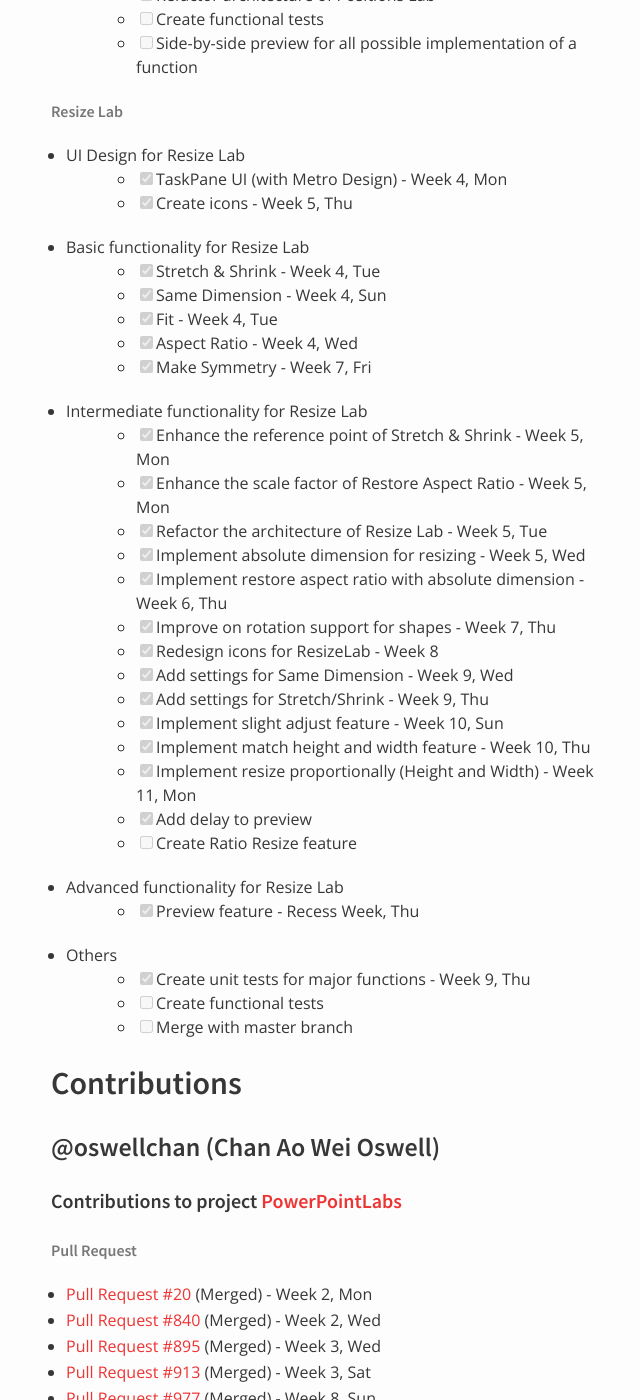
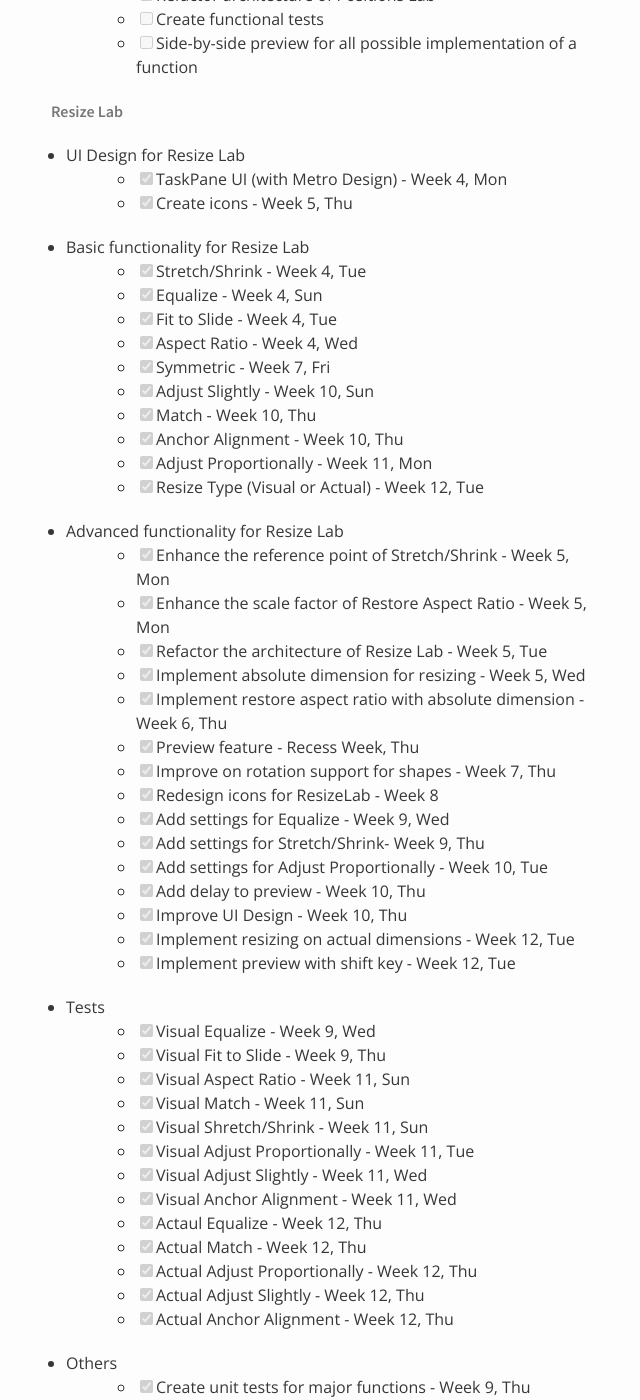
Before and after one commit to nus-oss/cs3281-AY1516S2-website, a Jekyll site: the page built from teams/powerpointlabs.md, in a window 1280 px wide and 1400 px high, scrolled down 2917 px. Shown: the whole window, without its empty margins (319-959 px from the left). Built offline with Jekyll 4.4.1, drawn with Linux system fonts in a browser that asks for light colours; some of the changed text lies outside the part shown.

Commit message:
Update Yu Ting's progress

```diff
--- a/teams/powerpointlabs.md
+++ b/teams/powerpointlabs.md
@@ -92,30 +92,49 @@
   * [x] TaskPane UI (with Metro Design) - Week 4, Mon
   * [x] Create icons - Week 5, Thu
 * Basic functionality for Resize Lab
-  * [x] Stretch & Shrink - Week 4, Tue
-  * [x] Same Dimension - Week 4, Sun
-  * [x] Fit - Week 4, Tue
+  * [x] Stretch/Shrink - Week 4, Tue
+  * [x] Equalize - Week 4, Sun
+  * [x] Fit to Slide - Week 4, Tue
   * [x] Aspect Ratio - Week 4, Wed
-  * [x] Make Symmetry - Week 7, Fri
-* Intermediate functionality for Resize Lab
-  * [x] Enhance the reference point of Stretch & Shrink - Week 5, Mon
+  * [x] Symmetric - Week 7, Fri
+  * [x] Adjust Slightly - Week 10, Sun
+  * [x] Match - Week 10, Thu
+  * [x] Anchor Alignment - Week 10, Thu
+  * [x] Adjust Proportionally - Week 11, Mon
+  * [x] Resize Type (Visual or Actual) - Week 12, Tue
+* Advanced functionality for Resize Lab
+  * [x] Enhance the reference point of Stretch/Shrink - Week 5, Mon
   * [x] Enhance the scale factor of Restore Aspect Ratio - Week 5, Mon
   * [x] Refactor the architecture of Resize Lab - Week 5, Tue
   * [x] Implement absolute dimension for resizing - Week 5, Wed
   * [x] Implement restore aspect ratio with absolute dimension - Week 6, Thu
+  * [x] Preview feature - Recess Week, Thu
   * [x] Improve on rotation support for shapes - Week 7, Thu
   * [x] Redesign icons for ResizeLab - Week 8
-  * [x] Add settings for Same Dimension - Week 9, Wed
-  * [x] Add settings for Stretch/Shrink - Week 9, Thu
-  * [x] Implement slight adjust feature - Week 10, Sun
-  * [x] Implement match height and width feature - Week 10, Thu
-  * [x] Implement resize proportionally (Height and Width) - Week 11, Mon
-  * [x] Add delay to preview
-  * [ ] Create Ratio Resize feature
-* Advanced functionality for Resize Lab
-  * [x] Preview feature - Recess Week, Thu
+  * [x] Add settings for Equalize - Week 9, Wed
+  * [x] Add settings for Stretch/Shrink- Week 9, Thu
+  * [x] Add settings for Adjust Proportionally - Week 10, Tue
+  * [x] Add delay to preview - Week 10, Thu
+  * [x] Improve UI Design - Week 10, Thu
+  * [x] Implement resizing on actual dimensions - Week 12, Tue
+  * [x] Implement preview with shift key - Week 12, Tue
+* Tests
+  * [x] Visual Equalize - Week 9, Wed
+  * [x] Visual Fit to Slide - Week 9, Thu
+  * [x] Visual Aspect Ratio - Week 11, Sun
+  * [x] Visual Match - Week 11, Sun
+  * [x] Visual Shretch/Shrink - Week 11, Sun
+  * [x] Visual Adjust Proportionally - Week 11, Tue
+  * [x] Visual Adjust Slightly - Week 11, Wed
+  * [x] Visual Anchor Alignment - Week 11, Wed
+  * [x] Actaul Equalize - Week 12, Thu
+  * [x] Actual Match - Week 12, Thu
+  * [x] Actual Adjust Proportionally - Week 12, Thu
+  * [x] Actual Adjust Slightly - Week 12, Thu
+  * [x] Actual Anchor Alignment - Week 12, Thu
 * Others
   * [x] Create unit tests for major functions - Week 9, Thu
+  * [x] Documentation - Week 12, Thu
   * [ ] Create functional tests
   * [ ] Merge with master branch
 
@@ -238,41 +257,62 @@
 * Implemented [Preview](https://github.com/nus-fboa2016-PL/PowerPointLabs/compare/3bb5f0221f23dc6bc738bcbc55d719f869203e98...nus-fboa2016-PL:9d94a942dbc48e1da1c8819b35621fbd7e9be974) feature - Recess Week
 * Implemented the redefinition of bounding box in [`PPShape.cs`](https://github.com/nus-fboa2016-PL/PowerPointLabs/blob/c14b014770d3bc00a743914cbc8fcd718cf1f3ac/PowerPointLabs/PowerPointLabs/Utils/PPShape.cs) - Week 7, Thu
 * Created **Symmetric** feature in [`ResizeLabMain.Symmetry.cs`](https://github.com/nus-fboa2016-PL/PowerPointLabs/blob/b994d66268cb1eb29597d47ea687f781b70f40d1/PowerPointLabs/PowerPointLabs/ResizeLab/ResizeLabMain.Symmetry.cs) - Week 7, Thu
-* Created preview of **Symmetric** in [`Commit e99bf89`](https://github.com/nus-fboa2016-PL/PowerPointLabs/commit/1a76458a8a6168f37771c95e245b88e45b2512e7) - Week 7, Fri
-* Refactored preview and execute action in [`Commit 99f13a1`](https://github.com/nus-fboa2016-PL/PowerPointLabs/commit/ab4c5086cd3bb9425d7280858658609655d67167) - Week 7, Fri
+* Created preview of **Symmetric** in [`Commit 1a76458`](https://github.com/nus-fboa2016-PL/PowerPointLabs/commit/1a76458a8a6168f37771c95e245b88e45b2512e7) - Week 7, Fri
+* Refactored preview and execute action in [`Commit ab4c508`](https://github.com/nus-fboa2016-PL/PowerPointLabs/commit/ab4c5086cd3bb9425d7280858658609655d67167) - Week 7, Fri
 * Removed **Symmetric** from UI - Week 8, Thu
-* Implemented reset nodes to its original rotation in [`Commit 0d44fce`](https://github.com/nus-fboa2016-PL/PowerPointLabs/commit/1e3a2314ef4b6cb7081042db82f5191f50b424ae) - Week 9, Wed
+* Implemented reset nodes to its original rotation in [`Commit 1e3a231`](https://github.com/nus-fboa2016-PL/PowerPointLabs/commit/1e3a2314ef4b6cb7081042db82f5191f50b424ae) - Week 9, Wed
 * Added Resize Lab base unit test in [`ResizeLabBaseTest.cs`](https://github.com/nus-fboa2016-PL/PowerPointLabs/blob/4757354d6de862da0079cdea8ed637e5a9ee5075/PowerPointLabs/Test/UnitTest/ResizeLab/ResizeLabBaseTest.cs) - Week 9, Wed
 * Added unit tests for **Same Dimension** in [`SameDimensionTest.cs`](https://github.com/nus-fboa2016-PL/PowerPointLabs/blob/4757354d6de862da0079cdea8ed637e5a9ee5075/PowerPointLabs/Test/UnitTest/ResizeLab/SameDimensionTest.cs) - Week 9, Wed
 * Added unit tests for **Fit to Slide** in [`FitToSlideTest.cs`](https://github.com/nus-fboa2016-PL/PowerPointLabs/blob/2e175998d1946aa88b4d45d7be02e9060ce9d4f9/PowerPointLabs/Test/UnitTest/ResizeLab/FitToSlideTest.cs) - Week 9, Thu
-* Implemented anchor alignment to **Same Dimension** in [`Commit 9034054`](https://github.com/nus-fboa2016-PL/PowerPointLabs/commit/8a84a5f7d3578ef335c44349929c5b69c1d3d92c) - Week 9, Thu
-* Integrated the reset of nodes in Resize Lab after previewing in [`Commit a4c1f4f`](https://github.com/nus-fboa2016-PL/PowerPointLabs/commit/cd27419f860ca5cd7dec84f880d2035fdfa08b35) - Week 9, Fri
-* Refactored `PPShape` in [`Commit e4088b`](https://github.com/nus-fboa2016-PL/PowerPointLabs/commit/37a9daf5aca1724643215dcd53197dd14075a539) - Week 9, Fri
-* Changed shape identifier for preview in [`Commit acb6193`](https://github.com/nus-fboa2016-PL/PowerPointLabs/commit/c42b6a164fcc6976aea1c179503a7d74cdbacc29) - Week 10, Sun
-* Fixed bug of restoring shape in for unit tests in [`Commit f02534e`](https://github.com/nus-fboa2016-PL/PowerPointLabs/commit/4bcbb9ad28469f03e63cb28e974df2b2fc9c844c) - Week 10, Mon
-* Implemented previewing using Undo in [`Commit 4bcbb9a`](https://github.com/nus-fboa2016-PL/PowerPointLabs/commit/0c14bfdb4d1613ec196fd27e99be52374fa5ec98) - Week 10, Mon
-* Refactored **Stretch and Shrink** unit tests in [`Commit 0c14bfd`](https://github.com/nus-fboa2016-PL/PowerPointLabs/commit/fdda5e59af4137746f7a7a5f65b6381d06223d8f) - Week 10, Thu
-* Refactored **Same Dimension** unit tests in [`Commit fdda5e5`](https://github.com/nus-fboa2016-PL/PowerPointLabs/commit/2f97b7b093428b749a6cbf6e586333a0708b0682) - Week 10, Thu
-* Refactored **Fit To Slide** unit tests in [`Commit 2f97b7b`](https://github.com/nus-fboa2016-PL/PowerPointLabs/commit/07d1165404b9602394416c41b88835650097c34f) - Week 10, Thu
+* Implemented anchor alignment to **Same Dimension** in [`Commit 8a84a5f`](https://github.com/nus-fboa2016-PL/PowerPointLabs/commit/8a84a5f7d3578ef335c44349929c5b69c1d3d92c) - Week 9, Thu
+* Integrated the reset of nodes in Resize Lab after previewing in [`Commit cd27419`](https://github.com/nus-fboa2016-PL/PowerPointLabs/commit/cd27419f860ca5cd7dec84f880d2035fdfa08b35) - Week 9, Fri
+* Refactored `PPShape` in [`Commit 37a9daf`](https://github.com/nus-fboa2016-PL/PowerPointLabs/commit/37a9daf5aca1724643215dcd53197dd14075a539) - Week 9, Fri
+* Changed shape identifier for preview in [`Commit c42b6a1`](https://github.com/nus-fboa2016-PL/PowerPointLabs/commit/c42b6a164fcc6976aea1c179503a7d74cdbacc29) - Week 10, Sun
+* Fixed bug of restoring shape in for unit tests in [`Commit 4bcbb9a`](https://github.com/nus-fboa2016-PL/PowerPointLabs/commit/4bcbb9ad28469f03e63cb28e974df2b2fc9c844c) - Week 10, Mon
+* Implemented previewing using Undo in [`Commit 0c14bfd`](https://github.com/nus-fboa2016-PL/PowerPointLabs/commit/0c14bfdb4d1613ec196fd27e99be52374fa5ec98) - Week 10, Mon
+* Refactored **Stretch and Shrink** unit tests in [`Commit fdda5e5`](https://github.com/nus-fboa2016-PL/PowerPointLabs/commit/fdda5e59af4137746f7a7a5f65b6381d06223d8f) - Week 10, Thu
+* Refactored **Same Dimension** unit tests in [`Commit 2f97b7b`](https://github.com/nus-fboa2016-PL/PowerPointLabs/commit/2f97b7b093428b749a6cbf6e586333a0708b0682) - Week 10, Thu
+* Refactored **Fit To Slide** unit tests in [`Commit 07d1165`](https://github.com/nus-fboa2016-PL/PowerPointLabs/commit/07d1165404b9602394416c41b88835650097c34f) - Week 10, Thu
 * Implemented **Match** in [`ResizeLabMain.Match.cs`](https://github.com/nus-fboa2016-PL/PowerPointLabs/blob/146dcce0df214d0d709cbdefaa168a776f37f45b/PowerPointLabs/PowerPointLabs/ResizeLab/ResizeLabMain.Match.cs) - Week 10, Thu
 * Implemented skeleton for **Adjust Proportionally** in [`ResizeLabMain.AdjustProportionally.cs`](https://github.com/nus-fboa2016-PL/PowerPointLabs/blob/9f03c29b71097af17a1592162c77d86b07ea76d8/PowerPointLabs/PowerPointLabs/ResizeLab/ResizeLabMain.AdjustProportionally.cs) - Week 10, Thu
-* Fixed PPShape calculation for shape at 90 degree in [`6b481b8`](https://github.com/nus-fboa2016-PL/PowerPointLabs/commit/103cc35072d25254014d4a03e63d580c4a83c51b) - Week 10, Fri
-* Migrated anchor setting from **Equalize** to **Main Settings** in [`Commit f333de5`](https://github.com/nus-fboa2016-PL/PowerPointLabs/commit/76bc2bdab8933269528c88cd9c0d4f6fea38c770) - Week 11, Sun
+* Fixed PPShape calculation for shape at 90 degree in [Commit `103cc35`](https://github.com/nus-fboa2016-PL/PowerPointLabs/commit/103cc35072d25254014d4a03e63d580c4a83c51b) - Week 10, Fri
+* Migrated anchor setting from **Equalize** to **Main Settings** in [`Commit 76bc2bd`](https://github.com/nus-fboa2016-PL/PowerPointLabs/commit/76bc2bdab8933269528c88cd9c0d4f6fea38c770) - Week 11, Sun
 * Added unit tests for **Lock and Unlock Aspect Ratio** in [`MainSettingsTest.cs`](https://github.com/nus-fboa2016-PL/PowerPointLabs/blob/6b357b55873eb60d9525d84009d1d0ec236e4bb8/PowerPointLabs/Test/UnitTest/ResizeLab/MainSettingsTest.cs) - Week 11, Sun
 * Added unit tests for **Match** in [`MatchTest.cs`](https://github.com/nus-fboa2016-PL/PowerPointLabs/blob/ed2dee4e163ef77f33ee5ad0aad8ce7c79c22c73/PowerPointLabs/Test/UnitTest/ResizeLab/MatchTest.cs) - Week 11, Sun
-* Added more unit test for **Stretch and Shrink** in [`Commit 07c6ba1`](https://github.com/nus-fboa2016-PL/PowerPointLabs/commit/525428829ef275892518c6f28fb3d901202ec2a1) - Week 11, Sun
-* Implemented anchor alignment for **Fit to Slide** in [`Commit 02fcda6`](https://github.com/nus-fboa2016-PL/PowerPointLabs/commit/525d868f612a09ce9bbb15f9f133b1d8ab723202) - Week 11, Mon
-* Implemented **Adjust Proportionally** in [`Commit cdd59b2`](https://github.com/nus-fboa2016-PL/PowerPointLabs/commit/f7a054634ba136e23599a6a5b23fffae4a1a54f9) - Week 11, Mon
+* Added more unit test for **Stretch and Shrink** in [`Commit 5254288`](https://github.com/nus-fboa2016-PL/PowerPointLabs/commit/525428829ef275892518c6f28fb3d901202ec2a1) - Week 11, Sun
+* Implemented anchor alignment for **Fit to Slide** in [`Commit 525d868`](https://github.com/nus-fboa2016-PL/PowerPointLabs/commit/525d868f612a09ce9bbb15f9f133b1d8ab723202) - Week 11, Mon
+* Implemented **Adjust Proportionally** in [`Commit f7a0546`](https://github.com/nus-fboa2016-PL/PowerPointLabs/commit/f7a054634ba136e23599a6a5b23fffae4a1a54f9) - Week 11, Mon
 * Implemented checking of input resize factor in [`Commit f7a0546`](https://github.com/nus-fboa2016-PL/PowerPointLabs/commit/6154511aedd77b817ac048c44525c5a227e710c2) - Week 11, Tue
 * Added unit tests for **Adjust Proportionally** in [`AdjustProportionallyTest.cs`](https://github.com/nus-fboa2016-PL/PowerPointLabs/blob/de114b8150f8b6014a2963a60a874d127426fc80/PowerPointLabs/Test/UnitTest/ResizeLab/AdjustPropotionallyTest.cs) - Week 11, Tue
 * Added unit tests for **Adjust Slightly** in [`SlightAdjustTest.cs`](https://github.com/nus-fboa2016-PL/PowerPointLabs/blob/8af2e8ac854ab7bff4fb563a021419b806a81a86/PowerPointLabs/Test/UnitTest/ResizeLab/SlightAdjustTest.cs) - Week 11, Wed
-* Added unit tests for **Anchor Point** in [`Commit 180dcb9`](https://github.com/nus-fboa2016-PL/PowerPointLabs/commit/8af2e8ac854ab7bff4fb563a021419b806a81a86) - Week 11, Wed
+* Added unit tests for **Anchor Point** in [`Commit 8af2e8a`](https://github.com/nus-fboa2016-PL/PowerPointLabs/commit/8af2e8ac854ab7bff4fb563a021419b806a81a86) - Week 11, Wed
+* Differentiated variables name for **Visual Resize Type** in [`Commit 2084f34`](https://github.com/nus-fboa2016-PL/PowerPointLabs/commit/2084f346efd43c1d34c48977ff87226dfbeec02e) - Week 12, Wed
+* Computed actual coordinates of 9 anchor points in [`Commit 16bcaac`](https://github.com/nus-fboa2016-PL/PowerPointLabs/commit/16bcaacb31d16d2c38a6bee9d4d222b4fb98d40b) - Week 12, Wed
+* Implemented **Actual Resize Type** for **Equalize** in [`Commit ef24e6b`](https://github.com/nus-fboa2016-PL/PowerPointLabs/commit/ef24e6b407692bd176a6d67daa3629a88054ca86) - Week 12, Wed
+* Implemented **Actual Resize Type** for **Match** in [`Commit 13f406f`](https://github.com/nus-fboa2016-PL/PowerPointLabs/commit/13f406f8fe878496df02397e0ea977f792bc59d8) - Week 12, Wed
+* Implemented **Actual Resize Type** for **Adjust Slightly** in [`Commit 96e7d7d`](https://github.com/nus-fboa2016-PL/PowerPointLabs/commit/96e7d7d4eda6f7f6c6c847e9151377d1ef8e3640) - Week 12, Wed
+* Implemented **Actual Resize Type** for **Adjust Proportionally** in [`Commit f9b3738`](https://github.com/nus-fboa2016-PL/PowerPointLabs/commit/f9b3738de1430eb0024bfc2ca50a028b3c7dbf0f) - Week 12, Wed
+* Retrieved slide numbers of unit test results into `SlideNo.cs` in [`Commit 930ff5e`](https://github.com/nus-fboa2016-PL/PowerPointLabs/commit/930ff5ebe53d68065bd31d4ba6ec49df72c4b0d7) - Week 12, Thu
+* Added **Equalize** unit tests for actual shape resizing in [`Commit 0ffff29`](https://github.com/nus-fboa2016-PL/PowerPointLabs/commit/0ffff29e0590eb3a0cfa39edc786443a8f19a81a) - Week 12, Thu
+* Added **Match** unit tests for actual shape resizing in [`Commit ce40bef`](https://github.com/nus-fboa2016-PL/PowerPointLabs/commit/ce40bef064f71d604425f3270ddf2dbf2802ad5a) - Week 12, Thu
+* Added **Adjust Proportionally** unit tests for actual shape resizing in [`Commit 5978fd3`](https://github.com/nus-fboa2016-PL/PowerPointLabs/commit/5978fd316950c508b059f12104d44b96cd9d3058) - Week 12, Thu
+* Added **Adjust Slightly** unit tests for actual shape resizing in [`Commit 6a3e89a`](https://github.com/nus-fboa2016-PL/PowerPointLabs/commit/6a3e89a5e20028e5498cb98024af1ed44eb2dec2) - Week 12, Thu
+* Added **Anchor Alignment** unit tests for actual shape resizing in [`Commit 07ea67`](https://github.com/nus-fboa2016-PL/PowerPointLabs/commit/07ea6787f0db25c42a24577c887125a25c235edf) - Week 12, Thu
+* Fixed no free conversion at the degree of 0, 90, 180, 270 and 360 in [`Commit 429ce62`](https://github.com/nus-fboa2016-PL/PowerPointLabs/commit/429ce62ad8042759de22de863bc6cf4a43a7bdad) - Week 12, Thu
+* Generated example images for documentation - Week 12, Fri
 
 
 #### Contributions to project [aima-python](https://github.com/aimacode/aima-python) (Minor Project)
  * [Pull Request #108](https://github.com/aimacode/aima-python/pull/108) (Merged) - Week 8, Wed
+ * [Pull Request #110](https://github.com/aimacode/aima-python/pull/110) (Merged) - Week 8, Wed
  * [Pull Request #112](https://github.com/aimacode/aima-python/pull/112) (Merged) - Week 8, Thu
  * [Pull Request #118](https://github.com/aimacode/aima-python/pull/118) (Merged) - Week 8, Sat
+ * [Pull Request #209](https://github.com/aimacode/aima-python/pull/209) (Merged) - Week 12, Sat
+ * [Pull Request #210](https://github.com/aimacode/aima-python/pull/210) (Merged) - Week 12, Sun
+ * [Pull Request #212](https://github.com/aimacode/aima-python/pull/212) (Merged) - Week 12, Sun
+ * [Pull Request #215](https://github.com/aimacode/aima-python/pull/215) - Week 12, Sun
+ * Blog post: [Process Comparison between PowerPointLabs and AIMA](http://blog.nus.edu.sg/cs3281youthinkk/2016/04/10/process-comparison-between-powerpointlabs-and-aima/) - Week 12, Sun
+
 
 #### Technology expertise in Artificial Intelligence (AI)
 
```
Also changed, not shown: other parts of teams/powerpointlabs.md (+4 -4 lines).
